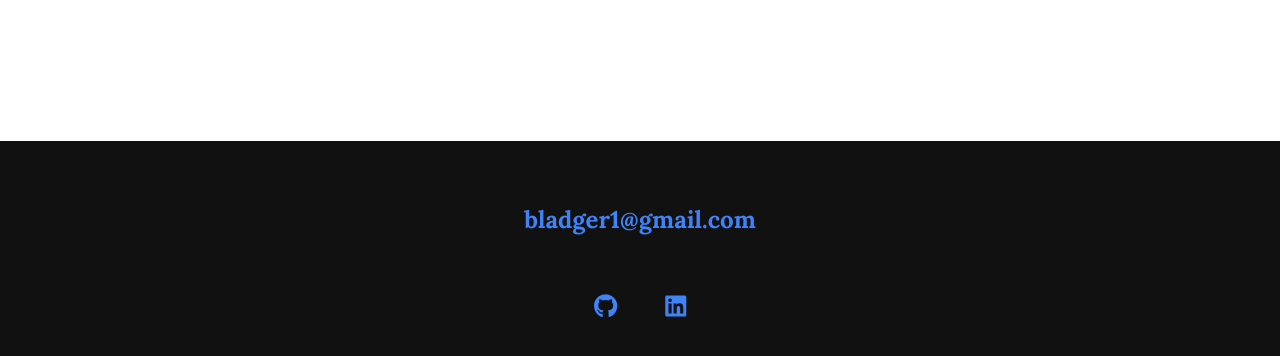
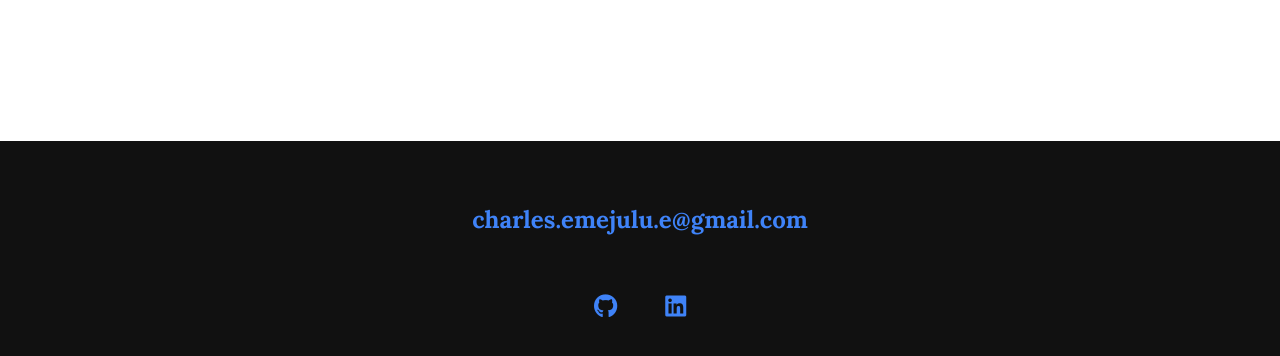
Before and after one commit to ChuChu145/my-portfolio, a website built with Vite: page Portfolio/index.html in a window 1280 px wide. Shown: the part 5153-5509 px from the top of the page. Built offline with nearby package versions, Linux system fonts and the light colour scheme.

Commit message:
Update index.html

```diff
--- a/Portfolio/index.html
+++ b/Portfolio/index.html
@@ -184,7 +184,7 @@
         </section>
 
         <footer class="footer">
-            <a href="mailto:bladger1@gmail.com" class="footer__link">bladger1@gmail.com</a>
+            <a href="mailto:bladger1@gmail.com" class="footer__link">charles.emejulu.e@gmail.com</a>
             <ul class="social-list">
                 <li class="social-list__item">
                     <a class="social-list__link" href="https://github.com/ChuChu145">
```
